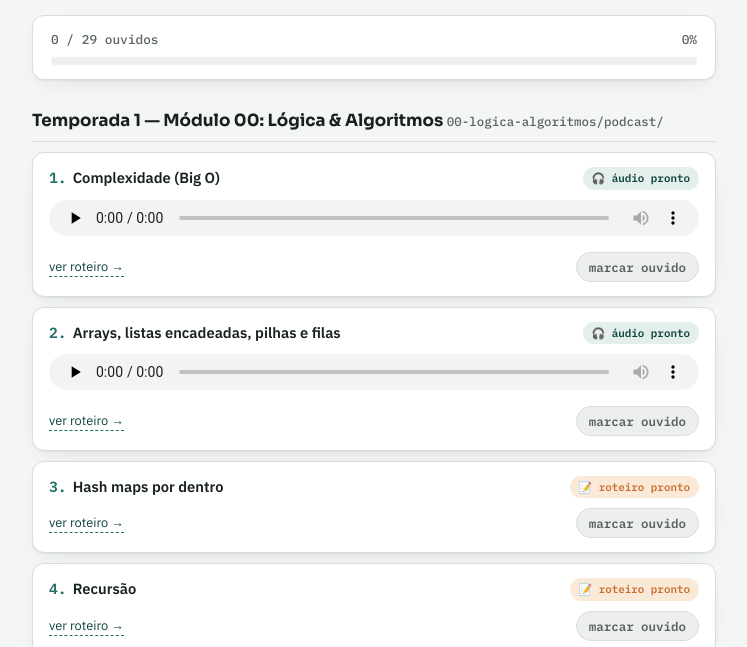
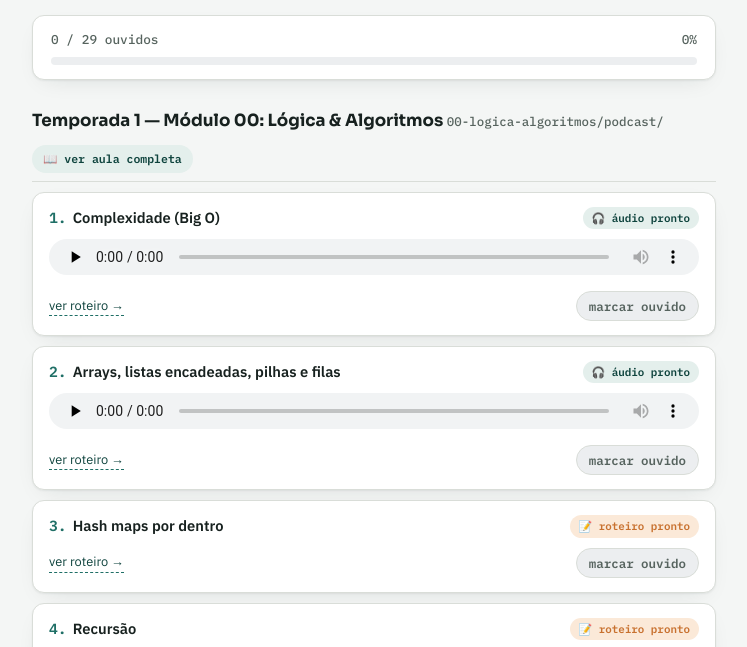
Before and after one commit to polianabollt/estudos-fullstack-senior, a plain HTML site: page index.html in a window 1280 px wide. Shown: the part 97-744 px from the top of the page, without its empty margins (266-1013 px from the left). Drawn offline with Linux system fonts and the light colour scheme.

Commit message:
Adiciona link da aula (Artifact) no cabecalho de cada temporada do painel
Co-Authored-By: Claude Sonnet 5 <noreply@anthropic.com>

```diff
--- a/index.html
+++ b/index.html
@@ -47,11 +47,18 @@
   .progress-fill{height:100%; width:100%; background:var(--accent); border-radius:99px; transform-origin:left; transform:scaleX(0); transition:transform .3s;}
 
   .season{margin-bottom:32px;}
-  .season h2{
-    font-family:'Sora',sans-serif; font-size:1.05rem; font-weight:700;
+  .season-head{
+    display:flex; align-items:baseline; justify-content:space-between; gap:12px; flex-wrap:wrap;
     margin:0 0 10px; padding-bottom:8px; border-bottom:1px solid var(--border);
   }
+  .season h2{font-family:'Sora',sans-serif; font-size:1.05rem; font-weight:700; margin:0;}
   .season .folder{font-size:.78rem; color:var(--ink-muted); font-weight:400; font-family:'IBM Plex Mono',monospace;}
+  .aula-link{
+    font-family:'IBM Plex Mono',monospace; font-size:.72rem; font-weight:600;
+    color:var(--accent-ink); background:var(--accent-soft); text-decoration:none;
+    padding:5px 11px; border-radius:99px; white-space:nowrap; flex:0 0 auto;
+  }
+  .aula-link.pending{color:var(--pending); background:var(--pending-soft); pointer-events:none;}
 
   .ep{
     background:var(--surface); border:1px solid var(--border); border-radius:12px;
@@ -108,6 +115,7 @@
     {
       season: "Temporada 1 — Módulo 00: Lógica & Algoritmos",
       folder: "00-logica-algoritmos/podcast/",
+      artifactUrl: "https://claude.ai/code/artifact/fdc96ffa-995a-436b-8d71-0deab1f02103",
       episodes: [
         { id: "ep1", title: "Complexidade (Big O)", audio: "00-logica-algoritmos/podcast/ep1-big-o.m4a", roteiro: "00-logica-algoritmos/podcast/ep1-big-o.md" },
         { id: "ep2", title: "Arrays, listas encadeadas, pilhas e filas", audio: "00-logica-algoritmos/podcast/ep2-arrays-pilhas-filas.m4a", roteiro: "00-logica-algoritmos/podcast/ep2-arrays-pilhas-filas.md" },
@@ -121,6 +129,7 @@
     {
       season: "Temporada 2 — Módulo 01: Backend & dados",
       folder: "01-backend/ e 03-sql-dados/",
+      artifactUrl: null,
       episodes: [
         { id: "ep8", title: "REST de verdade: verbos, status codes e idempotência", audio: null, roteiro: null },
         { id: "ep9", title: "JWT vs. sessão", audio: null, roteiro: null },
@@ -133,6 +142,7 @@
     {
       season: "Temporada 3 — Módulo 02: Frontend & arquitetura",
       folder: "02-frontend/",
+      artifactUrl: null,
       episodes: [
         { id: "ep14", title: "Closures em JavaScript", audio: null, roteiro: null },
         { id: "ep15", title: "Event loop", audio: null, roteiro: null },
@@ -147,6 +157,7 @@
     {
       season: "Temporada 4 — Módulo 07: Comportamental",
       folder: "07-comportamental/",
+      artifactUrl: null,
       episodes: [
         { id: "ep22", title: "Método STAR", audio: null, roteiro: null },
         { id: "ep23", title: "Por que quer sair do emprego atual", audio: null, roteiro: null },
@@ -157,6 +168,7 @@
     {
       season: "Temporada bônus — Módulo 06: AWS CLF-C02",
       folder: "06-aws/",
+      artifactUrl: null,
       episodes: [
         { id: "ep26", title: "Responsabilidade compartilhada", audio: null, roteiro: null },
         { id: "ep27", title: "EC2, S3, RDS, Lambda", audio: null, roteiro: null },
@@ -182,7 +194,14 @@
   DATA.forEach(function(season){
     var sEl = document.createElement('div');
     sEl.className = 'season';
-    sEl.innerHTML = '<h2>'+season.season+' <span class="folder">'+season.folder+'</span></h2>';
+    var aulaLink = season.artifactUrl
+      ? '<a class="aula-link" href="'+season.artifactUrl+'" target="_blank" rel="noopener">📖 ver aula completa</a>'
+      : '<span class="aula-link pending">📖 aula pendente</span>';
+    sEl.innerHTML =
+      '<div class="season-head">' +
+        '<h2>'+season.season+' <span class="folder">'+season.folder+'</span></h2>' +
+        aulaLink +
+      '</div>';
 
     season.episodes.forEach(function(ep){
       totalEps++;
```
